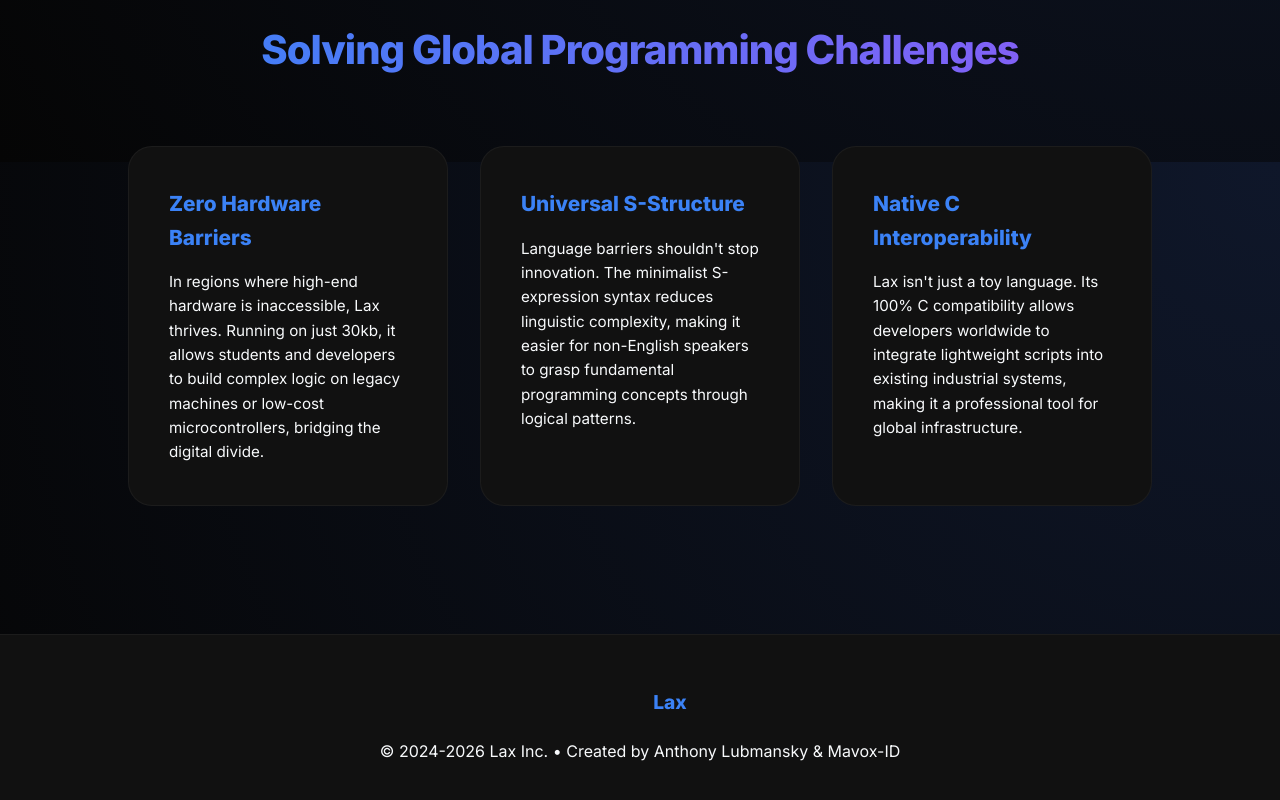
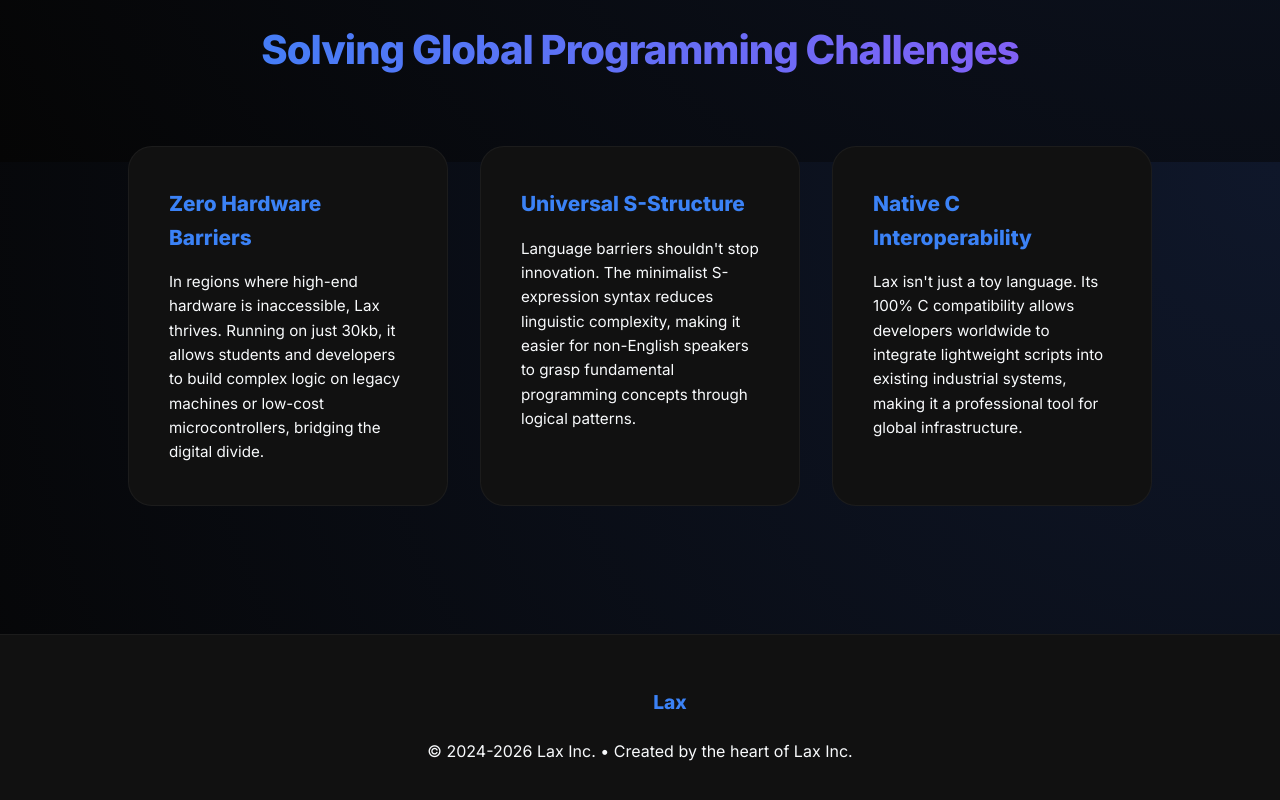
Before and after one commit to lax-Inc/Website, a plain HTML site: page index.html in a window 1280 px wide. Shown: the part 2238-3038 px from the top of the page. Drawn offline with nearby package versions, Linux system fonts and the light colour scheme.

Commit message:
Update index.html

```diff
--- a/index.html
+++ b/index.html
@@ -139,7 +139,7 @@
             <div id="footer-mini-logo" class="mini-3d-logo"></div>
             <span style="font-weight: 800; font-size: 1.2rem; color: var(--accent-color);">Lax</span>
         </div>
-        <p>&copy; 2024-2026 Lax Inc. &bull; Created by Anthony Lubmansky & Mavox-ID</p>
+        <p>&copy; 2024-2026 Lax Inc. &bull; Created by the heart of Lax Inc.</p>
     </footer>
 <script src="script/js.js"></script>
 </body>
```
